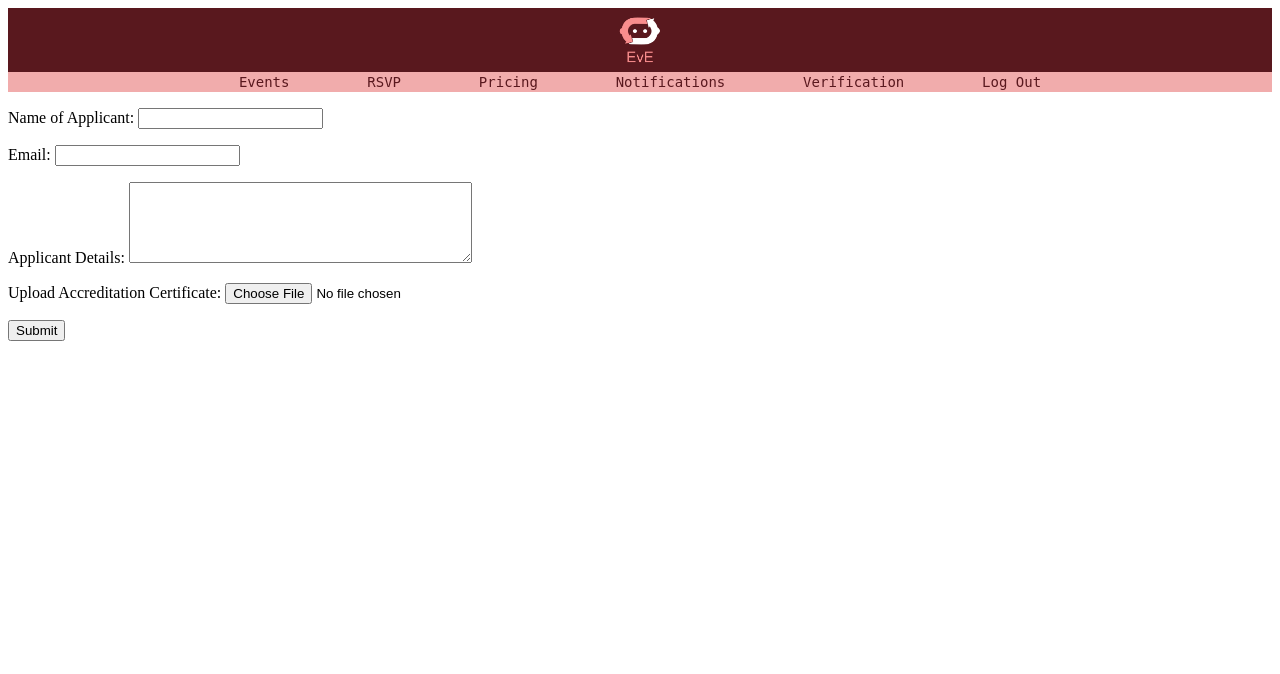
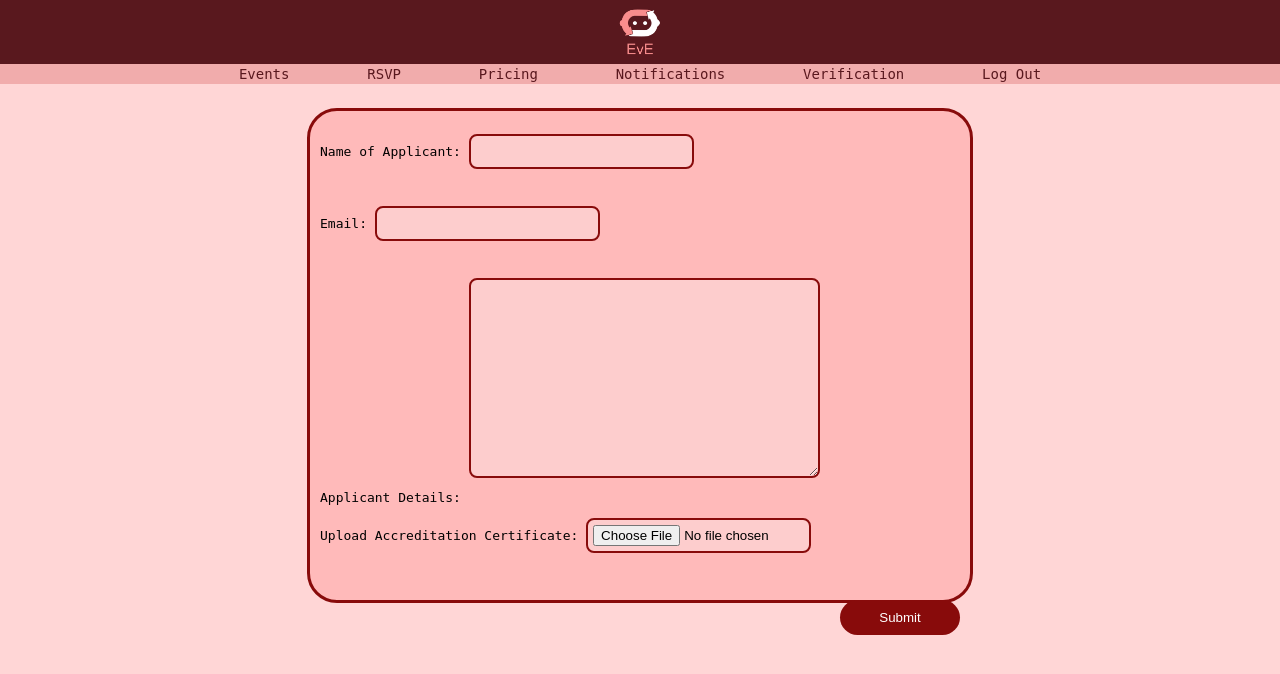
Before and after one commit to RaizaPagatpatan/appdevproject_repository, a Django app: template eveappdev/eveapp/templates/verification_page.html in a window 1280 px wide. Shown: the top 674 px of the page. Run offline with Django 4.2, Linux system fonts and the light colour scheme; the template is opened without the code that fills it: values that come from a table or form of the project are taken from there, others are empty.

Commit message:
verify org css partial

```diff
--- /dev/null
+++ b/eveappdev/eveapp/static/css/verifyorg.css
@@ -0,0 +1,74 @@
+body{
+    background-color: #ffd6d6;
+    margin: 0;
+    margin-bottom: 5vh;
+    padding: 0px;
+    display: block;
+    justify-content: center;
+    align-items: center;
+    text-align: center;
+    /*height: 50vh; /* Adjust the height as needed */
+}
+.container {
+    border: 3px solid #880b0b;
+    border-radius: 30px;
+    margin: 3vh auto;
+    background-color: #ffbaba;
+    padding: 10px;
+    width: 50%;
+    min-width: auto;
+    text-align: left;
+    font-family: monospace;
+}
+.container h1 {
+    font-size: 24px;
+    padding-left: 10px;
+    padding-right: 10px;
+}
+.formgrid {
+    display: grid;
+    grid-template-columns: 2fr 1fr;
+    gap: 5px;
+}
+.section {
+    font-size: 15px;
+    padding: 10px;
+}
+#first {
+    grid-column: 1;
+}
+#half {
+    grid-column: 2;
+}
+textarea, select, input{
+    padding: 5px;
+    margin-bottom: 3vh;
+    margin-right: 3vh;
+    box-sizing: border-box;
+    border: 2px solid #880b0b; /* Set the border color and width */
+    border-radius: 8px; /* Add rounded corners */
+    height: 35px;
+    width: 225px;
+    background-color: #fdcdcd;
+}
+
+textarea{
+    height: 200px  ;
+    width: auto;
+}
+button{
+    margin-top: 10px;
+    margin-bottom: 10px;
+    float: right;
+    background-color: #880b0b; /* Set the button background color */
+    color: white; /* Set the button text color */
+    padding: 10px 15px; /* Adjust padding as needed */
+    border: none;
+    border-radius: 30px;
+    cursor: pointer;
+    width: 120px;
+    transition: background-color 0.5s ease;
+}
+button:hover {
+    background-color: #d34f57; /* Darker maroon on hover */
+}
--- a/eveappdev/eveapp/templates/edit_event.html
+++ b/eveappdev/eveapp/templates/edit_event.html
@@ -27,7 +27,7 @@
                     Location: {{ form.location }}<br>
                     Date Start: {{ form.start }}<br>
                     Date End: {{ form.end }}<br>
-                    Upload PubMat: {{ form.images }}<br>
+                    {{ form.images }}<br>
                     <button type="submit">Save Changes</button>
                 </div>
                     {{ form.errors }}
--- a/eveappdev/eveapp/templates/verification_page.html
+++ b/eveappdev/eveapp/templates/verification_page.html
@@ -1,22 +1,26 @@
-<!DOCTYPE html>
 {% extends "navbar_org.html" %}
 {% load static %}
-{{ form.errors }}
-
 <html lang="en">
 <head>
     <meta charset="UTF-8">
-    <title>Title</title>
+    {% block title %}
+        Verification
+    {% endblock %}
+    {% block styles %}
+    <link rel="stylesheet" type="text/css" href="{% static 'css/verifyorg.css' %}">
+    {% endblock %}
 </head>
+
 <body>
 {% block content %}
+    <div class="container">
         <form method="POST" enctype="multipart/form-data">
-
             {% csrf_token %}
             {{ form.as_p }}
             {{ form.errors }}
             <button type="submit">Submit</button>
         </form>
+    </div>
 {% endblock %}
 </body>
 </html>
```
Lines whose indentation alone changed are shown as unchanged.
